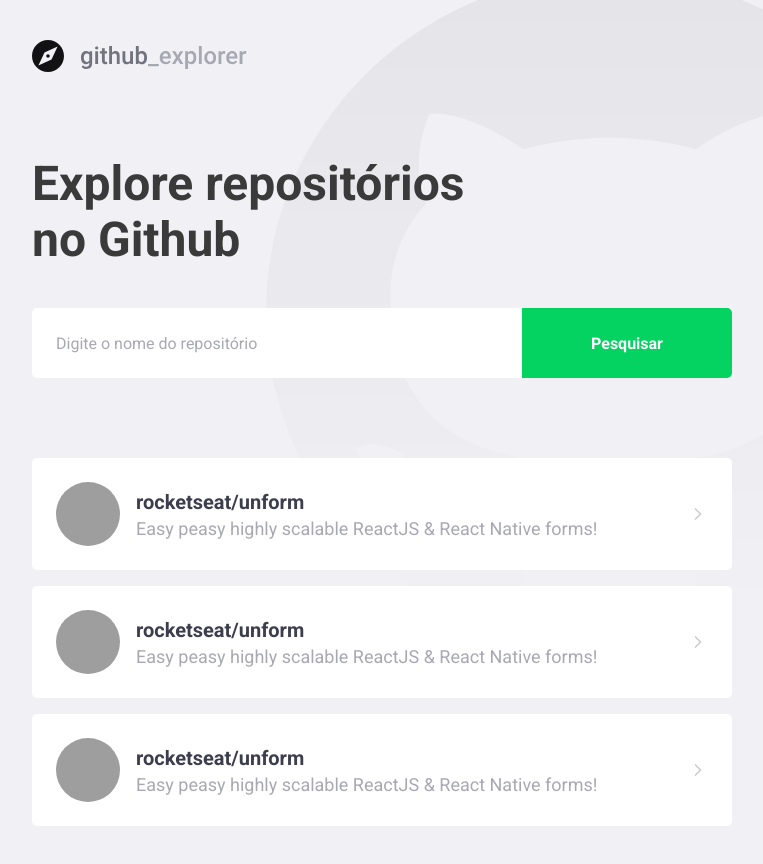
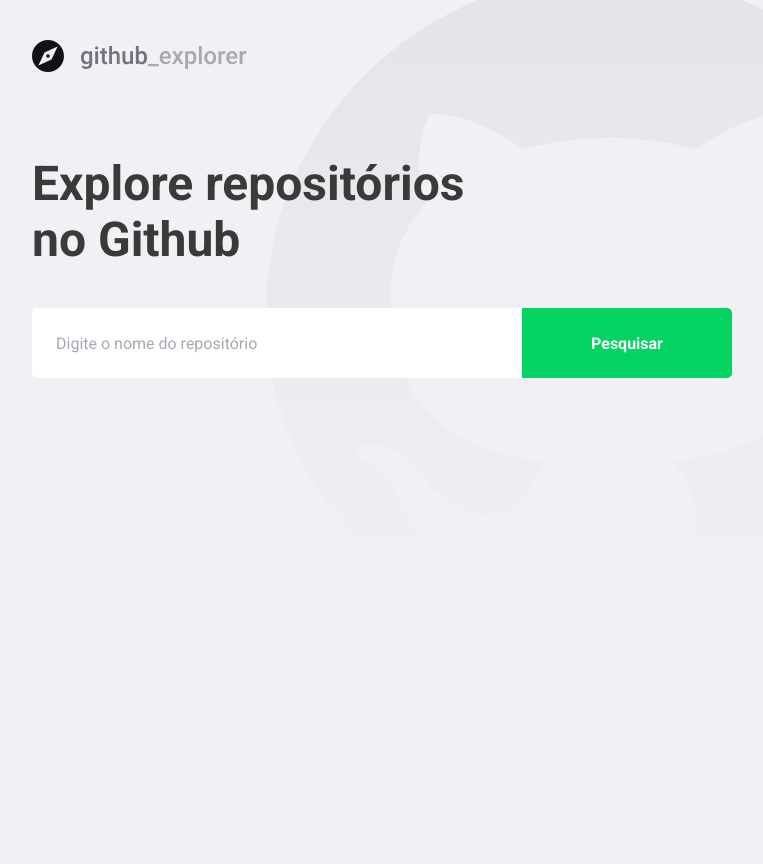
Before and after one commit to devsfer1/Github-explorer, a React (Create React App) app: page / in a window 1280 px wide. Shown: the whole page, without its empty margins (148-911 px from the left). After the commit the page ends 800 px from the top, so only its background shows below. Built offline with nearby package versions, Linux system fonts and the light colour scheme; grey boxes are pictures that could not be loaded.

Commit message:
concept of connecting to api applied

```diff
--- a/package.json
+++ b/package.json
@@ -10,6 +10,7 @@
     "@types/node": "^12.0.0",
     "@types/react": "^17.0.0",
     "@types/react-dom": "^17.0.0",
+    "axios": "^0.21.1",
     "polished": "^4.1.1",
     "react": "^17.0.1",
     "react-dom": "^17.0.1",
--- a/src/pages/Dashboard/index.tsx
+++ b/src/pages/Dashboard/index.tsx
@@ -1,46 +1,57 @@
-import React from 'react';
+import React, { useState, FormEvent } from 'react';
 import { FiChevronRight } from 'react-icons/fi';
+import api from '../../services/api';
 
 import logoImg from '../../assets/logo.svg';
 
 import { Title, Form, Repositories } from './styles';
 
+interface Repository {
+  full_name: string;
+  description: string;
+  owner: {
+    login: string;
+    avatar_url: string;
+  };
+}
+
 const Dashboard: React.FC = () => {
+  const [newRepo, setNewRepo] = useState('');
+  const [repositories, setRepositories] = useState<Repository[]>([]);
+
+
+  const handleAddRepository = async (e: FormEvent): Promise<void> => {
+    e.preventDefault();
+
+    const res = await api.get<Repository>(`repos/${newRepo}`);
+
+    const repository = res.data;
+
+    setRepositories([...repositories, repository]);
+    setNewRepo('');
+  }
+
   return (
     <>
     <img src={logoImg} alt="Github Explorer" />
     <Title>Explore repositórios no Github</Title>
 
-    <Form action="">
-      <input placeholder="Digite o nome do repositório" />
+    <Form action="" onSubmit={handleAddRepository}>
+      <input value={newRepo}
+      onChange={(e)=> setNewRepo(e.target.value)} placeholder="Digite o nome do repositório" />
       <button type="submit">Pesquisar</button>
     </Form>
 
     <Repositories>
-      <a href="teste">
-        <img src="https://avatars.githubusercontent.com/u/58652794?s=460&u=5e958d3ff943457144e89dcbf444133f1404f056&v=4" alt="Fernando Chaves"/>
+      {repositories.map(repository => (
+      <a key={repository.full_name} href="teste">
+        <img src={repository.owner.avatar_url} alt={repository.owner.login}/>
         <div>
-          <strong>rocketseat/unform</strong>
-          <p>Easy peasy highly scalable ReactJS & React Native forms! </p>
+          <strong>{repository.full_name}</strong>
+          <p>{repository.description}</p>
         </div>
         <FiChevronRight size={20}/>
-      </a>
-      <a href="teste">
-        <img src="https://avatars.githubusercontent.com/u/58652794?s=460&u=5e958d3ff943457144e89dcbf444133f1404f056&v=4" alt="Fernando Chaves"/>
-        <div>
-          <strong>rocketseat/unform</strong>
-          <p>Easy peasy highly scalable ReactJS & React Native forms! </p>
-        </div>
-        <FiChevronRight size={20}/>
-      </a>
-      <a href="teste">
-        <img src="https://avatars.githubusercontent.com/u/58652794?s=460&u=5e958d3ff943457144e89dcbf444133f1404f056&v=4" alt="Fernando Chaves"/>
-        <div>
-          <strong>rocketseat/unform</strong>
-          <p>Easy peasy highly scalable ReactJS & React Native forms! </p>
-        </div>
-        <FiChevronRight size={20}/>
-      </a>
+      </a>))}
     </Repositories>
     </>
   )
--- a/src/pages/Dashboard/styles.ts
+++ b/src/pages/Dashboard/styles.ts
@@ -75,7 +75,8 @@
     }
 
     div {
-      margin-left: 16px;
+      margin: 0 16px;
+      flex: 1;
 
       strong {
         font-size: 20px;
--- /dev/null
+++ b/src/services/api.ts
@@ -0,0 +1,7 @@
+import axios from 'axios';
+
+const api = axios.create({
+  baseURL: 'https://api.github.com/',
+});
+
+export default api;
```
Also changed, not shown: 1 other file (tests, documents, lock files or other folders).
